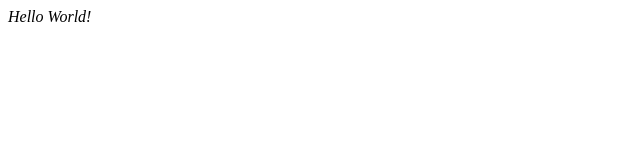
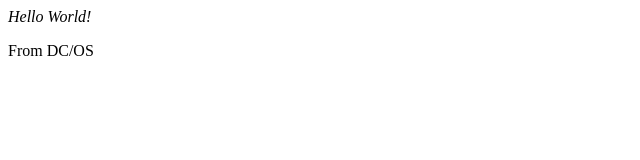
Before and after one commit to dtyler/velocity_dcos, a plain HTML site: page index.html in a window 1280 px wide. Shown: the full height of the page, 0-640 px from the left. Drawn offline with Linux system fonts and the light colour scheme.

Commit message:
iterating on html

```diff
--- a/index.html
+++ b/index.html
@@ -1 +1 @@
-<html> <span style="font-style: italic">Hello World!</span> </html>
+<html> <span style="font-style: italic">Hello World!</span> <p>From DC/OS</p></html>
```
